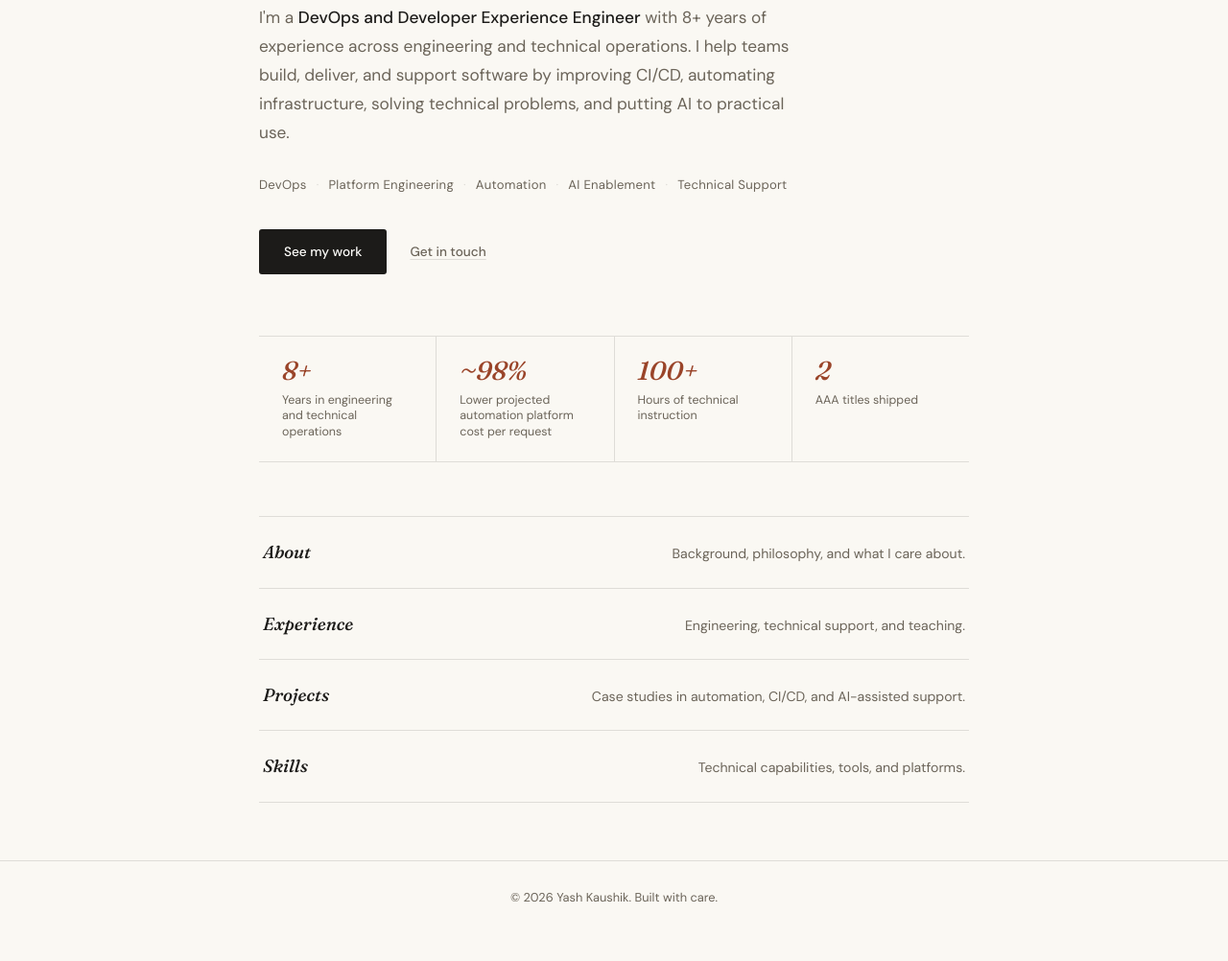
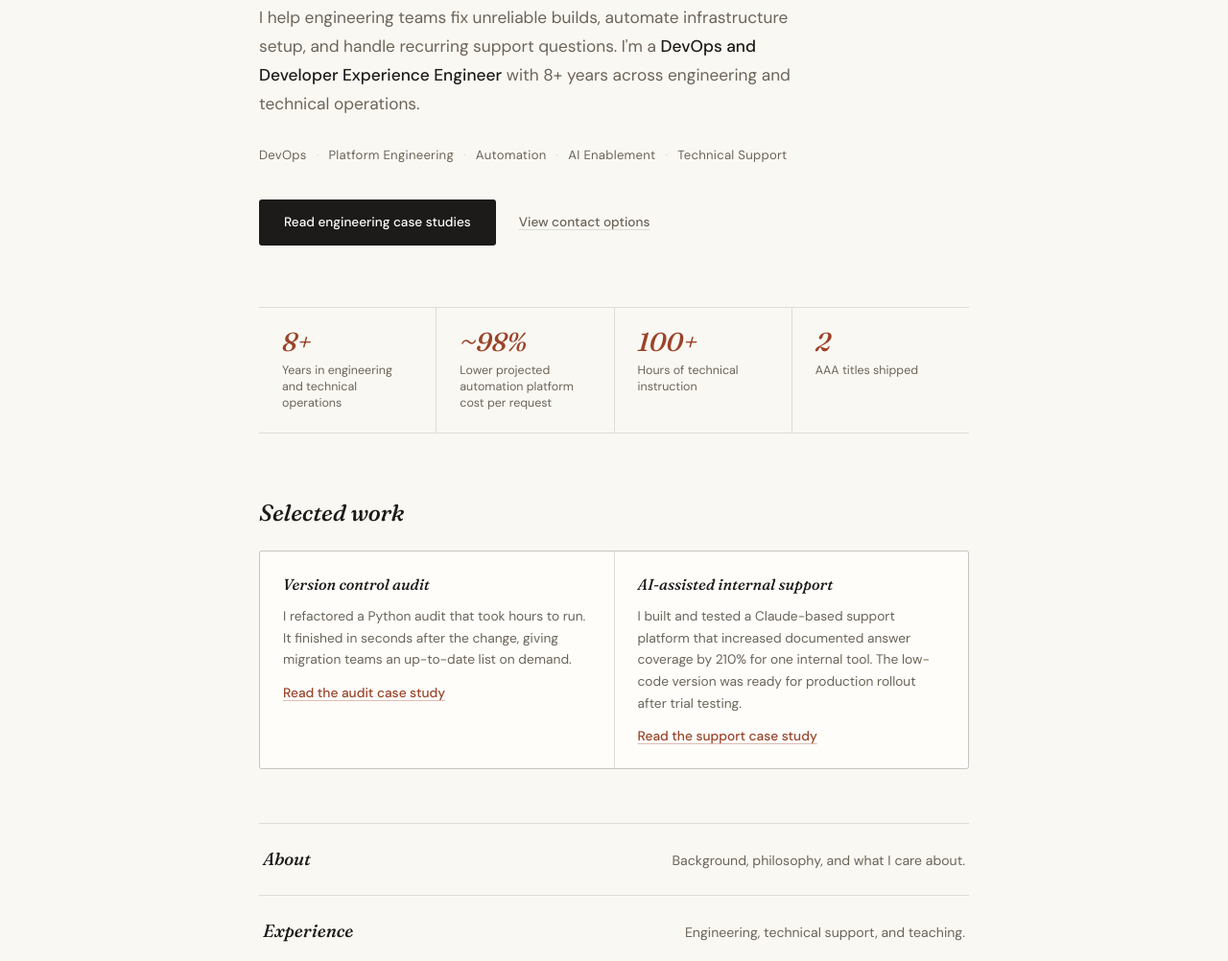
Before and after one commit to mayamoh-indie/yashkaushik-portfolio, a plain HTML site: page index.html in a window 1280 px wide. Shown: the part 301-1303 px from the top of the page at 96% size. Before the commit the page ends 1275 px from the top, so only its background shows below. Drawn offline with Linux system fonts and the light colour scheme.

Commit message:
Clarify portfolio positioning and feature selected work

```diff
--- a/index.html
+++ b/index.html
@@ -112,7 +112,7 @@
     <h1 class="hero-name">Yash Kaushik</h1>
 
     <p class="hero-desc">
-      I'm a <strong>DevOps and Developer Experience Engineer</strong> with 8+ years of experience across engineering and technical operations. I help teams build, deliver, and support software by improving CI/CD, automating infrastructure, solving technical problems, and putting AI to practical use.
+      I help engineering teams fix unreliable builds, automate infrastructure setup, and handle recurring support questions. I'm a <strong>DevOps and Developer Experience Engineer</strong> with 8+ years across engineering and technical operations.
     </p>
 
     <div class="hero-tags">
@@ -124,8 +124,8 @@
     </div>
 
     <div class="hero-cta">
-      <a href="projects.html" class="btn btn-primary">See my work</a>
-      <a href="contact.html" class="btn btn-ghost">Get in touch</a>
+      <a href="projects.html" class="btn btn-primary">Read engineering case studies</a>
+      <a href="contact.html" class="btn btn-ghost">View contact options</a>
     </div>
 
     <div class="stats-row">
@@ -146,6 +146,22 @@
         <div class="stat-label">AAA titles shipped</div>
       </div>
     </div>
+
+    <section class="selected-work" aria-labelledby="selected-work-heading">
+      <h2 class="section-heading" id="selected-work-heading">Selected work</h2>
+      <div class="principles">
+        <article class="principle">
+          <h3>Version control audit</h3>
+          <p>I refactored a Python audit that took hours to run. It finished in seconds after the change, giving migration teams an up-to-date list on demand.</p>
+          <p><a href="projects.html#version-control-audit">Read the audit case study</a></p>
+        </article>
+        <article class="principle">
+          <h3>AI-assisted internal support</h3>
+          <p>I built and tested a Claude-based support platform that increased documented answer coverage by 210% for one internal tool. The low-code version was ready for production rollout after trial testing.</p>
+          <p><a href="projects.html#ai-assisted-support">Read the support case study</a></p>
+        </article>
+      </div>
+    </section>
 
     <div class="section-cards">
       <a href="about.html" class="section-card">
--- a/style.css
+++ b/style.css
@@ -332,6 +332,11 @@ button:focus-visible {
   margin-top: 8px;
   line-height: 1.35;
 }
+
+/* ── SELECTED WORK (home) ── */
+.selected-work { margin-bottom: 56px; }
+
+.selected-work p + p { margin-top: 12px; }
 
 /* ── SECTION CARDS (home) ── */
 .section-cards {
@@ -673,7 +678,8 @@ button:focus-visible {
 
 .project-outcome + .project-problem { margin-top: 18px; }
 
-.project-outcome a {
+.project-outcome a,
+.selected-work a {
   color: var(--accent);
   font-weight: 500;
   text-decoration: underline;
@@ -682,7 +688,8 @@ button:focus-visible {
   transition: text-decoration-color 0.15s;
 }
 
-.project-outcome a:hover { text-decoration-color: var(--accent); }
+.project-outcome a:hover,
+.selected-work a:hover { text-decoration-color: var(--accent); }
 
 /* Phase label inside a long project card, so a multi-part build reads as
    stages rather than one flat bullet list. Matches .project-stack-label. */
```
Also changed, not shown: experience.html (+2 -1 lines), projects.html (+2 -3 lines), skills.html (+0 -1 lines).
